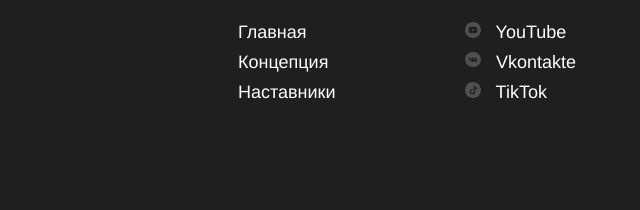
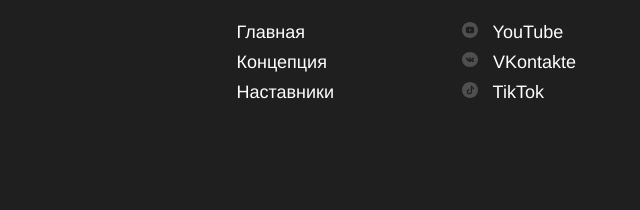
Before and after one commit to WhereAreYou666/how-to-learn, a plain HTML site: page index.html in a window 1280 px wide. Shown: the part 3687-3897 px from the top of the page, 640-1280 px from the left. Drawn offline with Linux system fonts and the light colour scheme.

Commit message:
Изменил название

```diff
--- a/index.html
+++ b/index.html
@@ -175,7 +175,7 @@
             </li>
             <li>
               <a class="footer__column-link" href="#">
-                <img class="footer__social-icon" src="./images/vk_color_white.svg" alt="иконка-вконтакте"> Vkontakte</a>
+                <img class="footer__social-icon" src="./images/vk_color_white.svg" alt="иконка-вконтакте"> VKontakte</a>
             </li>
             <li>
               <a class="footer__column-link" href="#">
```
